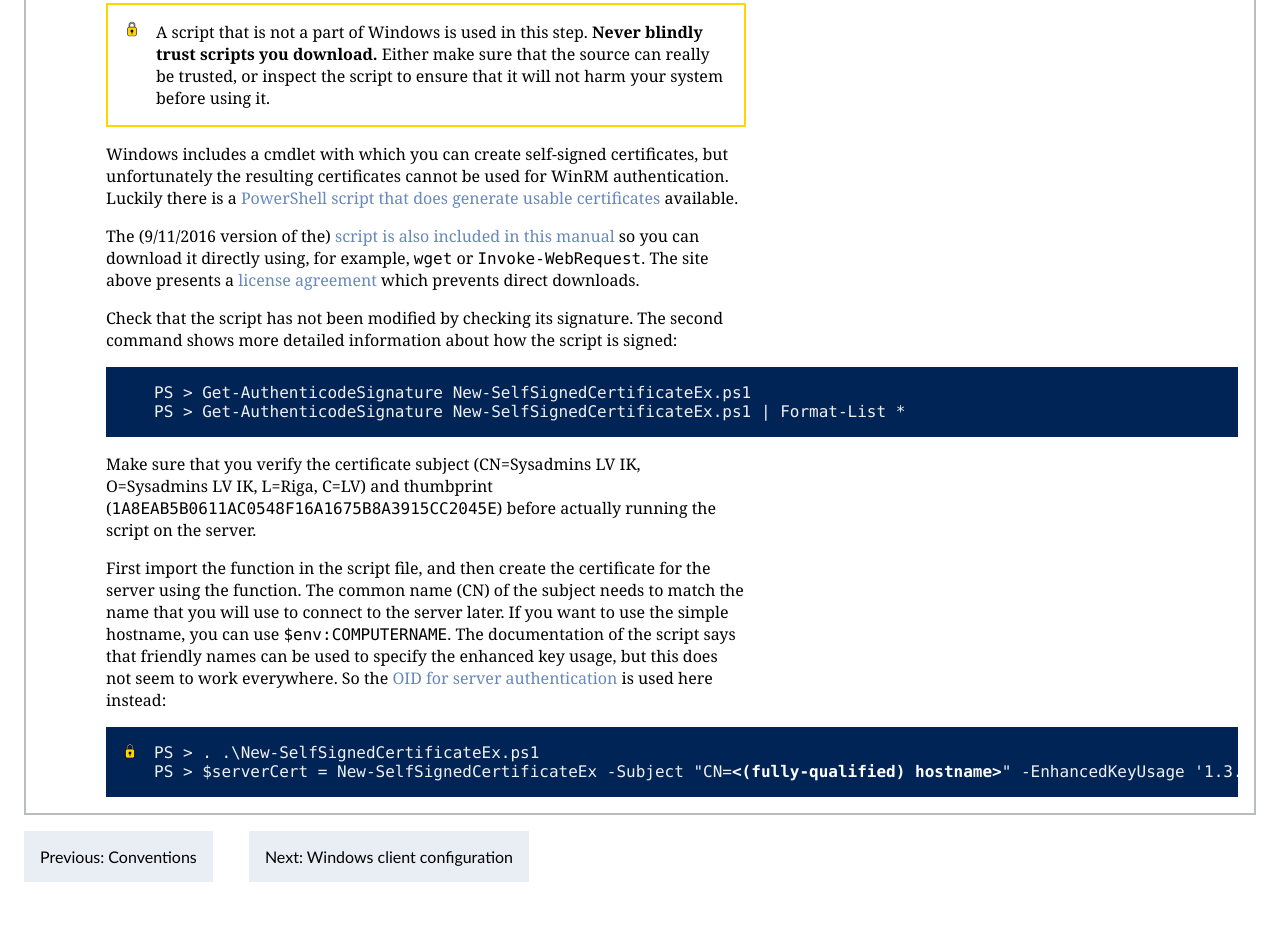
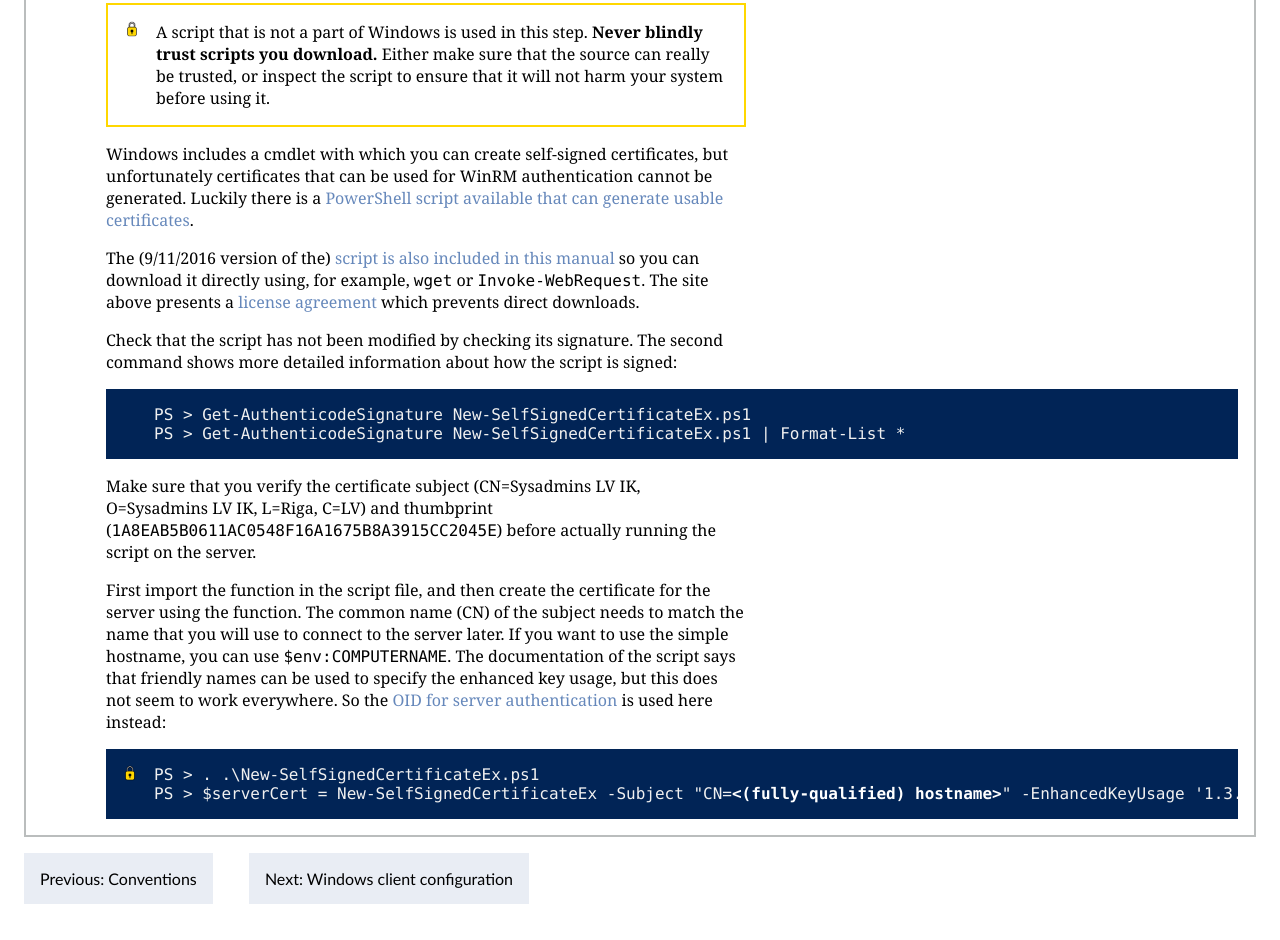
Before and after one commit to jstuyts/Secure-WinRM-Manual, a plain HTML site: page server-configuration.html in a window 1280 px wide. Shown: the part 2618-3558 px from the top of the page. Drawn offline with Linux system fonts and the light colour scheme.

Commit message:
Text improvement.

```diff
--- a/server-configuration.html
+++ b/server-configuration.html
@@ -133,10 +133,10 @@
     </div>
   </div>
 
-  <p>Windows includes a cmdlet with which you can create self-signed certificates, but unfortunately the resulting
-    certificates cannot be used for WinRM authentication. Luckily there is a <a
+  <p>Windows includes a cmdlet with which you can create self-signed certificates, but unfortunately certificates that
+    can be used for WinRM authentication cannot be generated. Luckily there is a <a
           href="https://gallery.technet.microsoft.com/scriptcenter/Self-signed-certificate-5920a7c6">PowerShell script
-      that does generate usable certificates</a> available.</p>
+      available that can generate usable certificates</a>.</p>
 
   <p>The (9/11/2016 version of the) <a href="downloads/New-SelfSignedCertificateEx.ps1">script is also included in this
     manual</a> so you can download it directly using, for example, <code class="command">wget</code> or <code
```
